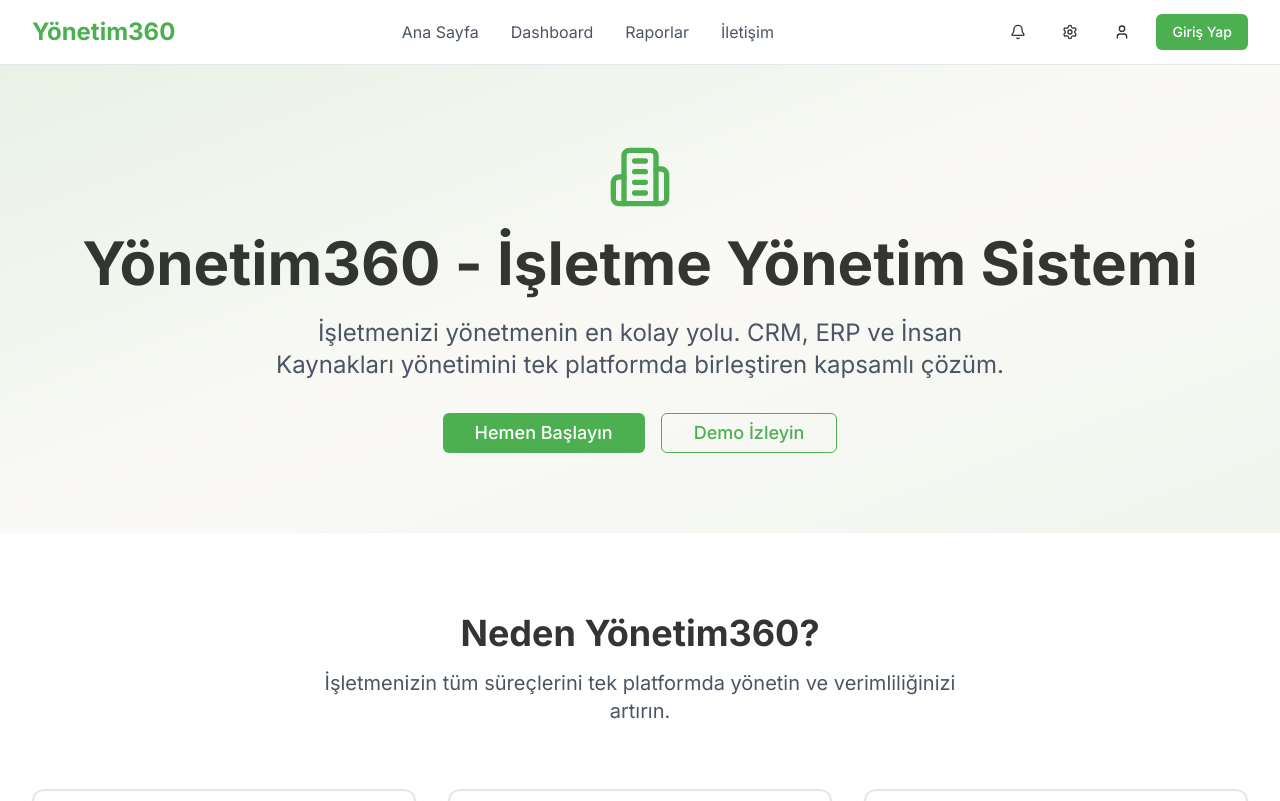
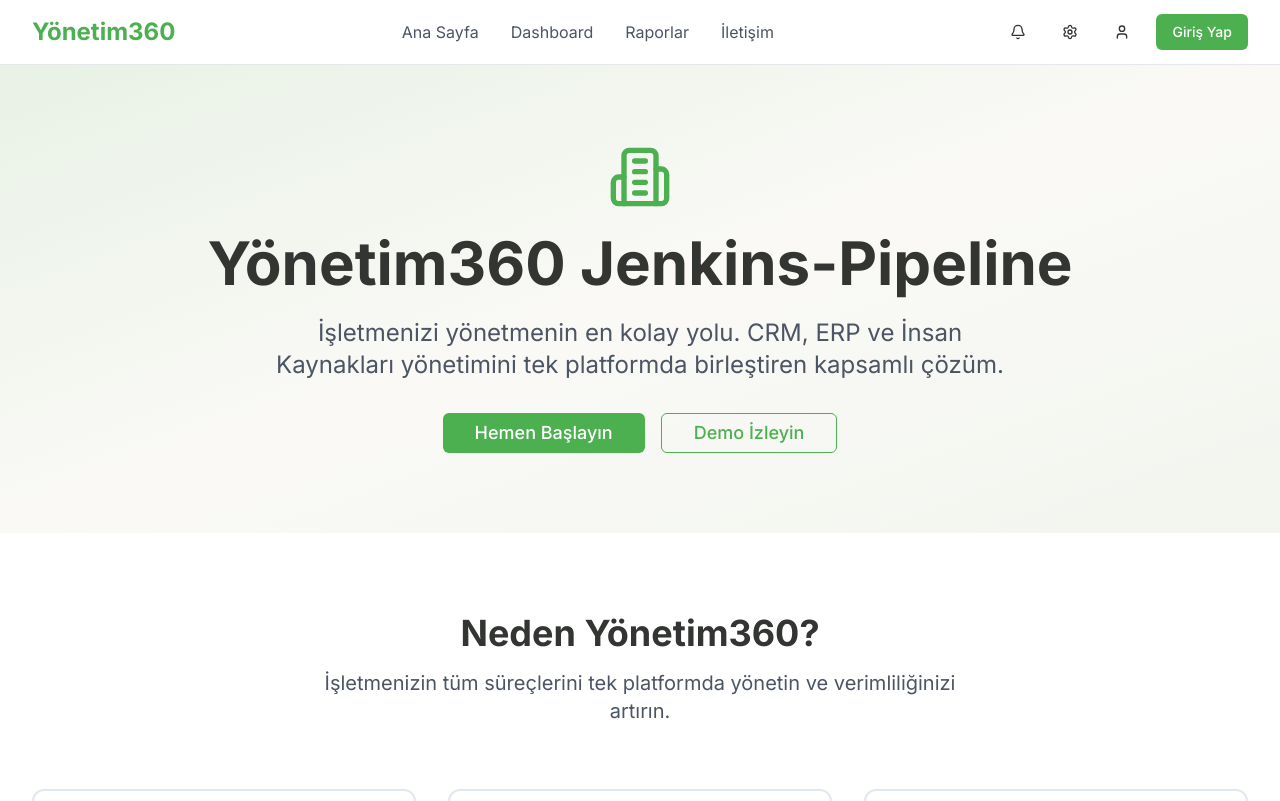
Before and after one commit to Yonetim360/yonetim360-frontend, a Next.js app: page / in a window 1280 px wide. Shown: the top 801 px of the page. Built offline with nearby package versions, Linux system fonts and the light colour scheme.

Commit message:
jenkins test

```diff
--- a/src/app/page.js
+++ b/src/app/page.js
@@ -29,7 +29,7 @@ export default function HomePage() {
               <Building2 className="h-16 w-16 text-primary-green" />
             </div>
             <h1 className="text-5xl md:text-6xl font-bold text-dark-gray mb-6">
-              Yönetim360 - İşletme Yönetim Sistemi
+              Yönetim360 Jenkins-Pipeline
             </h1>
             <p className="text-xl md:text-2xl text-gray-600 mb-8 max-w-3xl mx-auto">
               İşletmenizi yönetmenin en kolay yolu. CRM, ERP ve İnsan Kaynakları
```
